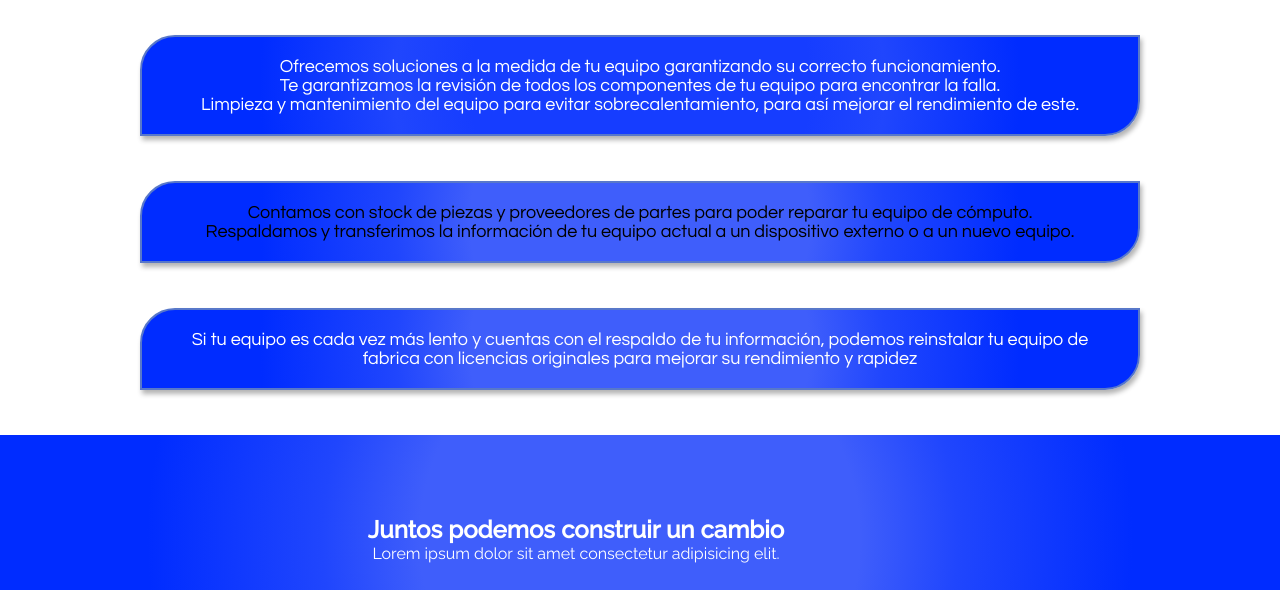
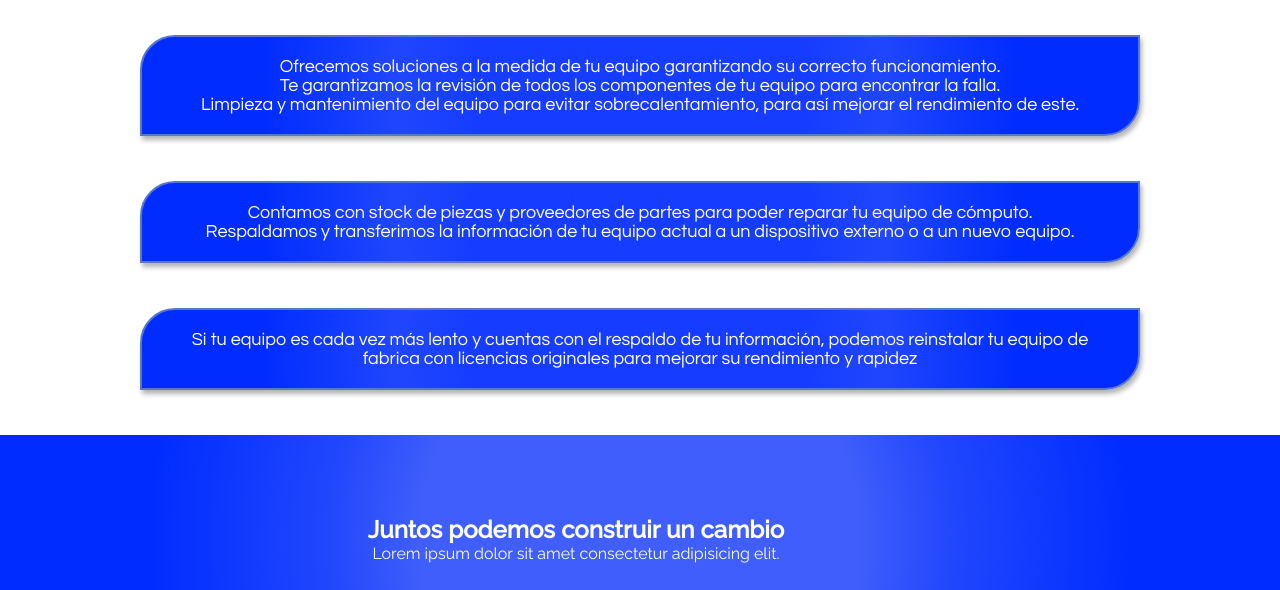
Before and after one commit to AlfonsoContreras05/DataUno, a plain HTML site: page index.html in a window 1280 px wide. Shown: the part 507-1097 px from the top of the page. Drawn offline with Linux system fonts and the light colour scheme; a script that the page names is missing.

Commit message:
ligeresa y mod fondo scrolling

```diff
--- a/Recursos/estilos.css
+++ b/Recursos/estilos.css
@@ -504,6 +504,7 @@ label {
         width: 100%;
     }
 
+
     .website .contenedor-textos-main .mapa{
         width: 100%;
     }
--- a/index.html
+++ b/index.html
@@ -38,10 +38,11 @@
         Te garantizamos la revisión de todos los componentes de tu equipo para encontrar la falla.
         <br>
         Limpieza y mantenimiento del equipo para evitar sobrecalentamiento, para así mejorar el rendimiento de este.</div>
-        <div class="caja24 wave-contenedor info show" id="lnegra">Contamos con stock de piezas y proveedores de partes para poder reparar tu equipo de cómputo.<br>
+        <div class="caja24 wave-contenedor info show" id="caja1">Contamos con stock de piezas y proveedores de partes para poder reparar tu equipo de cómputo.<br>
             Respaldamos y transferimos la información de tu equipo actual a un dispositivo externo o a un nuevo equipo.
         </div>
-        <div class="caja24 wave-contenedor info show">Si tu equipo es cada vez más lento y cuentas con el respaldo de tu información, podemos reinstalar tu equipo de fabrica con licencias originales para mejorar su rendimiento y rapidez</div>
+        <div class="caja24 wave-contenedor info show" id="caja1">Si tu equipo es cada vez más lento y cuentas con el respaldo de tu información, podemos reinstalar tu equipo de fabrica con licencias originales para mejorar su rendimiento y rapidez
+        </div>
 
     <section class="info">
         <div class="contenedor-banner">
--- a/package.json
+++ /dev/null
@@ -1,5 +0,0 @@
-{
-  "dependencies": {
-    "vsce": "^2.14.0"
-  }
-}
```
